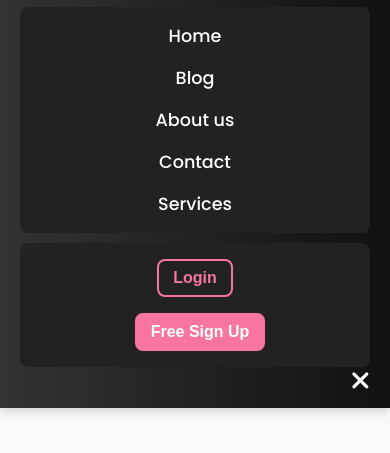
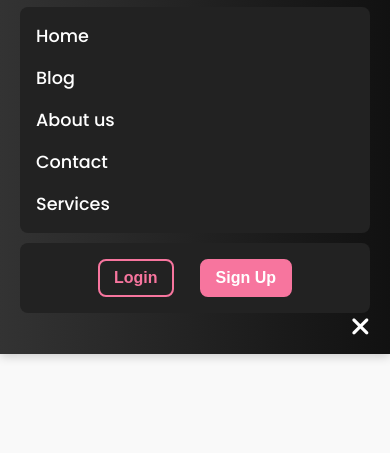
Before and after one commit to mrpulse-developer/web-templetes, a plain HTML site: page navbars/templetes_01.html in a window 390 px wide. Both pictures are taken after a click on the button 358 px from the left and 37 px from the top of the page. Shown: the part 65-518 px from the top of the page. Drawn offline with Linux system fonts and the light colour scheme.

Commit message:
update full responsive

```diff
--- a/navbars/templetes_01.html
+++ b/navbars/templetes_01.html
@@ -150,7 +150,7 @@
             nav ul.show,
             .right-btn.show {
                 display: flex;
-                align-items: center;
+                /* align-items: center; */
             }
 
             nav ul li a {
@@ -158,7 +158,11 @@
             }
 
             .right-btn {
-                align-items: flex-start;
+                /* display: flex; */
+                justify-content: center;
+                align-items: center;
+                flex-direction: row;
+                text-align: center;
             }
         }
     </style>
@@ -186,7 +190,7 @@
             <!-- Buttons -->
             <div class="right-btn">
                 <button class="login-btn btn">Login</button>
-                <button class="signup-btn btn">Free Sign Up</button>
+                <button class="signup-btn btn">Sign Up</button>
             </div>
 
             <!-- Toggle -->
```
